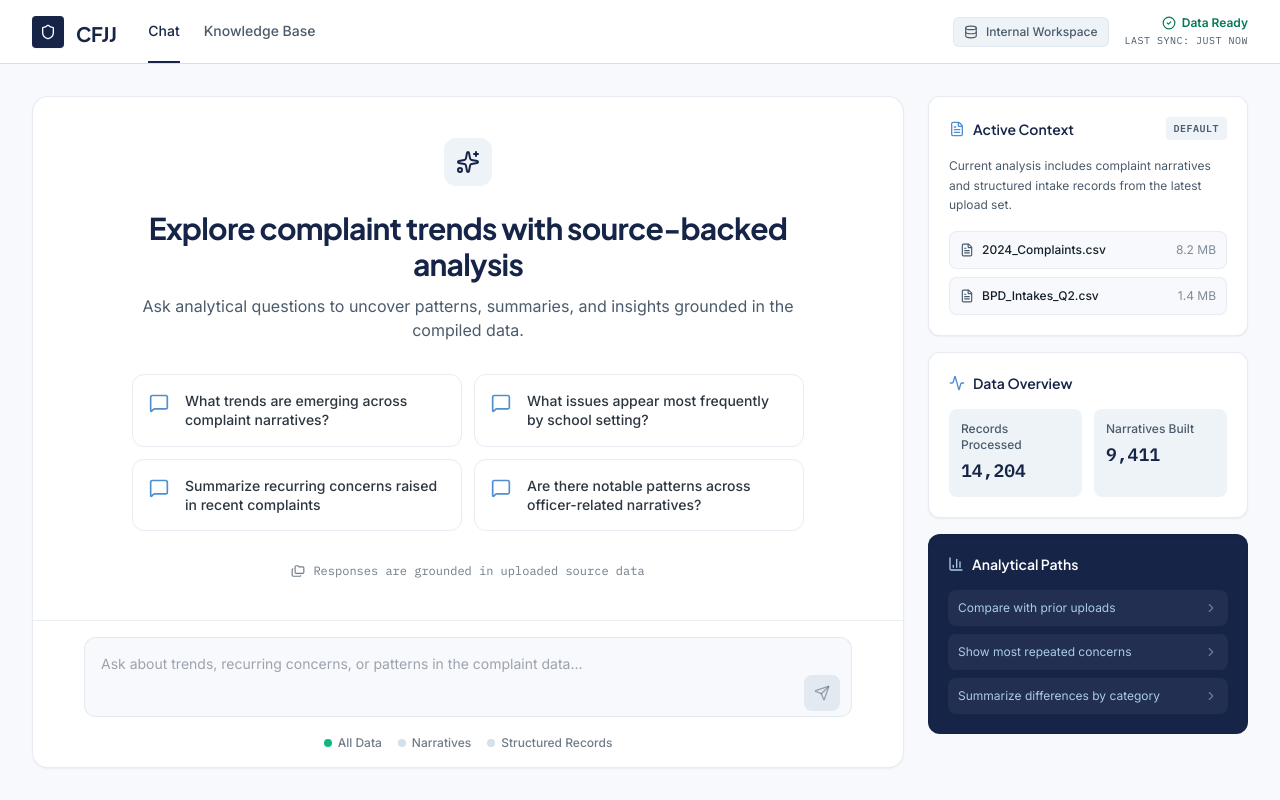
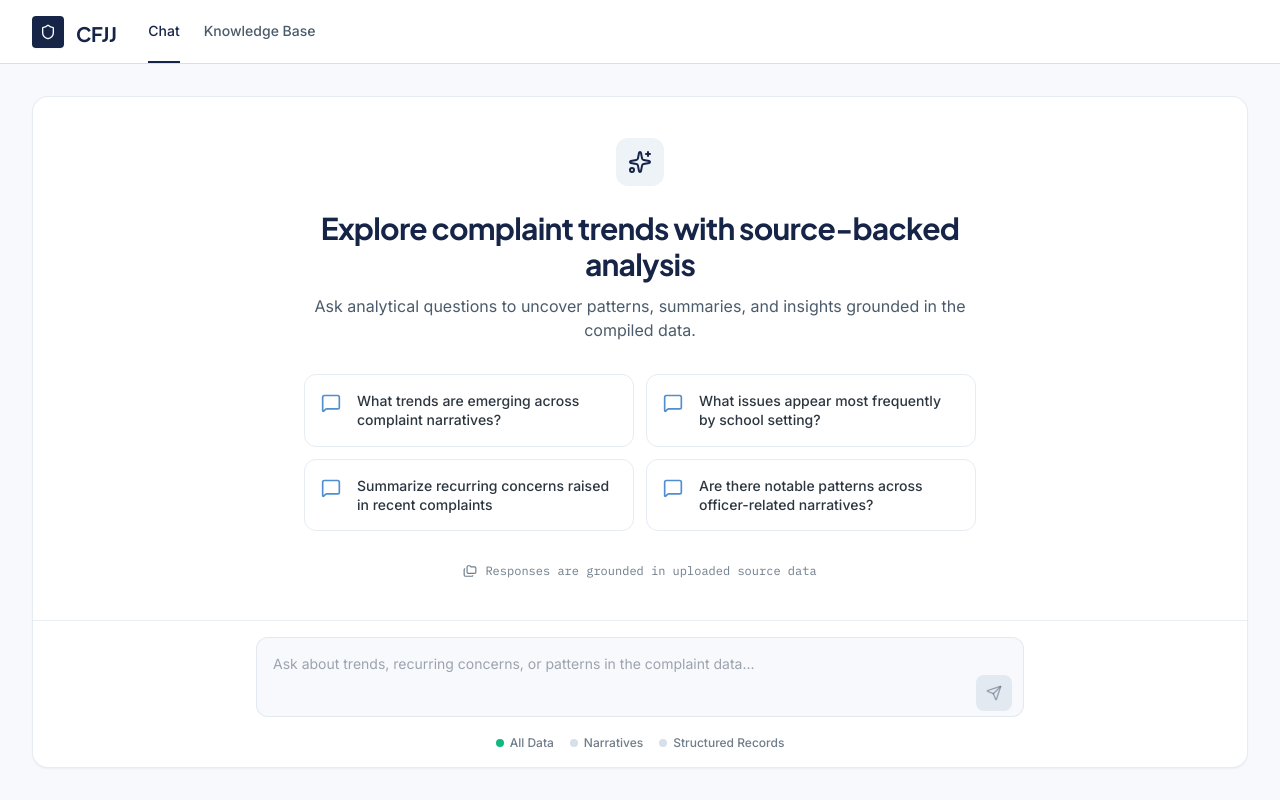
Before and after one commit to BU-Spark/dd4g-cfjj, a React app in the folder frontend/: page / in a window 1280 px wide. Built offline with nearby package versions, Linux system fonts and the light colour scheme; the HTML template or start-up script is replaced by a standard one.

Commit message:
clearing fluff

```diff
--- a/frontend/src/components/Layout.jsx
+++ b/frontend/src/components/Layout.jsx
@@ -1,5 +1,5 @@
 import { Link, Outlet, useLocation } from 'react-router-dom';
-import { Database, CheckCircle2, Shield } from 'lucide-react';
+import { Shield } from 'lucide-react';
 import { cn } from '../lib/utils';
 
 export default function Layout() {
@@ -45,24 +45,6 @@ export default function Layout() {
                         </nav>
                     </div>
 
-                    {/* Right: Status / Internal Label */}
-                    <div className="flex items-center gap-4">
-                        <div className="hidden lg:flex items-center gap-2 px-2.5 py-1.5 rounded-md bg-cfjj-muted text-cfjj-text-secondary text-xs font-medium border border-cfjj-border/60">
-                            <Database className="w-3.5 h-3.5" />
-                            <span>Internal Workspace</span>
-                        </div>
-
-                        <div className="flex flex-col items-end">
-                            <div className="flex items-center gap-1.5 text-xs font-semibold text-emerald-700">
-                                <CheckCircle2 className="w-3.5 h-3.5" />
-                                Data Ready
-                            </div>
-                            <span className="text-[10px] font-mono text-cfjj-text-secondary uppercase tracking-wider mt-0.5">
-                                Last Sync: Just now
-                            </span>
-                        </div>
-                    </div>
-
                 </div>
             </header>
 
--- a/frontend/src/pages/Chat.jsx
+++ b/frontend/src/pages/Chat.jsx
@@ -16,9 +16,9 @@ export default function Chat() {
     ];
 
     return (
-        <div className="flex-1 flex flex-col lg:flex-row gap-6 h-[calc(100vh-8rem)]">
+        <div className="flex-1 flex flex-col gap-6 h-[calc(100vh-8rem)]">
 
-            {/* Left Column: Chat Area */}
+            {/* Chat Area */}
             <div className="flex-1 flex flex-col bg-white rounded-2xl border border-cfjj-border/60 shadow-sm overflow-hidden animate-fade-in">
 
                 {/* Chat Timeline (Welcome State for now) */}
@@ -97,84 +97,6 @@ export default function Chat() {
                 </div>
             </div>
 
-            {/* Right Column: Context/Evidence Panel */}
-            <div className="w-full lg:w-80 flex flex-col gap-4 animate-slide-up flex-shrink-0">
-
-                {/* Source References */}
-                <div className="bg-white rounded-xl border border-cfjj-border/60 p-5 shadow-sm">
-                    <div className="flex items-center justify-between mb-4">
-                        <h3 className="font-heading font-semibold text-cfjj-navy text-sm flex items-center gap-2">
-                            <FileText className="w-4 h-4 text-cfjj-blue" />
-                            Active Context
-                        </h3>
-                        <span className="text-[10px] uppercase tracking-wider font-mono text-cfjj-text-secondary font-semibold bg-cfjj-muted px-2 py-1 rounded">
-                            Default
-                        </span>
-                    </div>
-                    <p className="text-xs text-cfjj-text-secondary leading-relaxed mb-4">
-                        Current analysis includes complaint narratives and structured intake records from the latest upload set.
-                    </p>
-                    <div className="space-y-2">
-                        <div className="flex items-center justify-between p-2.5 rounded-lg bg-cfjj-bg border border-cfjj-border/50">
-                            <div className="flex items-center gap-2">
-                                <FileText className="w-3.5 h-3.5 text-cfjj-text-secondary" />
-                                <span className="text-xs font-medium text-cfjj-text-primary">2024_Complaints.csv</span>
-                            </div>
-                            <span className="text-xs text-cfjj-text-secondary/70">8.2 MB</span>
-                        </div>
-                        <div className="flex items-center justify-between p-2.5 rounded-lg bg-cfjj-bg border border-cfjj-border/50">
-                            <div className="flex items-center gap-2">
-                                <FileText className="w-3.5 h-3.5 text-cfjj-text-secondary" />
-                                <span className="text-xs font-medium text-cfjj-text-primary">BPD_Intakes_Q2.csv</span>
-                            </div>
-                            <span className="text-xs text-cfjj-text-secondary/70">1.4 MB</span>
-                        </div>
-                    </div>
-                </div>
-
-                {/* Quick Insights */}
-                <div className="bg-white rounded-xl border border-cfjj-border/60 p-5 shadow-sm">
-                    <h3 className="font-heading font-semibold text-cfjj-navy text-sm flex items-center gap-2 mb-4">
-                        <Activity className="w-4 h-4 text-cfjj-blue" />
-                        Data Overview
-                    </h3>
-                    <div className="grid grid-cols-2 gap-3">
-                        <div className="p-3 bg-cfjj-muted rounded-lg flex flex-col gap-1">
-                            <span className="text-cfjj-text-secondary text-xs font-medium">Records Processed</span>
-                            <span className="font-mono text-cfjj-navy text-lg font-bold">14,204</span>
-                        </div>
-                        <div className="p-3 bg-cfjj-muted rounded-lg flex flex-col gap-1">
-                            <span className="text-cfjj-text-secondary text-xs font-medium">Narratives Built</span>
-                            <span className="font-mono text-cfjj-navy text-lg font-bold">9,411</span>
-                        </div>
-                    </div>
-                </div>
-
-                {/* Suggested Follow-Ups */}
-                <div className="bg-cfjj-navy text-white rounded-xl p-5 shadow-inner">
-                    <h3 className="font-heading font-semibold text-sm flex items-center gap-2 mb-4 text-cfjj-surface">
-                        <BarChart3 className="w-4 h-4 text-cfjj-soft-sky" />
-                        Analytical Paths
-                    </h3>
-                    <div className="space-y-2">
-                        {[
-                            "Compare with prior uploads",
-                            "Show most repeated concerns",
-                            "Summarize differences by category"
-                        ].map((path, i) => (
-                            <button
-                                key={i}
-                                className="w-full flex items-center justify-between text-left text-xs text-cfjj-soft-sky hover:text-white p-2.5 rounded-lg bg-white/5 hover:bg-white/10 transition-colors group"
-                                onClick={() => setInput(path)}
-                            >
-                                <span>{path}</span>
-                                <ChevronRight className="w-3.5 h-3.5 opacity-50 group-hover:opacity-100" />
-                            </button>
-                        ))}
-                    </div>
-                </div>
-
-            </div>
         </div>
     );
 }
--- a/frontend/src/pages/KnowledgeBase.jsx
+++ b/frontend/src/pages/KnowledgeBase.jsx
@@ -2,7 +2,7 @@ import { useState } from 'react';
 import {
     UploadCloud, FileSpreadsheet, CheckCircle2,
     Clock, AlertCircle, RefreshCw, MoreVertical,
-    Database, HardDrive, FileText
+    HardDrive, FileText
 } from 'lucide-react';
 import { cn } from '../lib/utils';
 
@@ -79,17 +79,6 @@ export default function KnowledgeBase() {
                         Upload CSV files to refresh the data used for source-backed analysis.
                     </p>
                 </div>
-
-                <div className="flex items-center gap-3">
-                    <div className="flex items-center gap-2 px-3 py-1.5 rounded-lg bg-white border border-cfjj-border/60 shadow-sm">
-                        <Database className="w-4 h-4 text-cfjj-blue" />
-                        <span className="text-sm font-medium text-cfjj-navy">17,751 Records</span>
-                    </div>
-                    <button className="flex items-center gap-2 px-3 py-1.5 rounded-lg bg-cfjj-muted text-cfjj-navy hover:bg-cfjj-border/50 border border-cfjj-border/60 transition-colors text-sm font-medium">
-                        <RefreshCw className="w-4 h-4" />
-                        Sync Status
-                    </button>
-                </div>
             </div>
 
             <div className="grid grid-cols-1 lg:grid-cols-3 gap-6">
@@ -133,32 +122,31 @@ export default function KnowledgeBase() {
                             Ingestion Process
                         </h3>
 
-                        <div className="space-y-4 relative before:absolute before:inset-0 before:ml-3.5 before:-translate-x-px md:before:mx-auto md:before:translate-x-0 before:h-full before:w-0.5 before:bg-cfjj-muted hidden"></div>
-
+                        <div className="space-y-4">
                             <div className="flex items-start gap-4">
-                            <div className="w-7 h-7 rounded-full bg-cfjj-muted flex items-center justify-center text-xs font-bold text-cfjj-navy z-10 ring-4 ring-white">1</div>
-                            <div className="pt-0.5">
+                                <div className="w-7 h-7 rounded-full bg-cfjj-muted flex items-center justify-center text-xs font-bold text-cfjj-navy ring-4 ring-white">1</div>
+                                <div>
                                     <h4 className="text-sm font-semibold text-cfjj-navy">File Received</h4>
-                                <p className="text-xs text-cfjj-text-secondary mt-0.5">Validated and stored securely.</p>
+                                    <p className="text-xs text-cfjj-text-secondary">Validated and stored securely.</p>
                                 </div>
                             </div>
 
                             <div className="flex items-start gap-4">
-                            <div className="w-7 h-7 rounded-full bg-cfjj-muted flex items-center justify-center text-xs font-bold text-cfjj-navy z-10 ring-4 ring-white">2</div>
-                            <div className="pt-0.5">
+                                <div className="w-7 h-7 rounded-full bg-cfjj-muted flex items-center justify-center text-xs font-bold text-cfjj-navy ring-4 ring-white">2</div>
+                                <div>
                                     <h4 className="text-sm font-semibold text-cfjj-navy">Processing Data</h4>
-                                <p className="text-xs text-cfjj-text-secondary mt-0.5">Extracting rows and normalizing fields.</p>
+                                    <p className="text-xs text-cfjj-text-secondary">Extracting rows and normalizing fields.</p>
                                 </div>
                             </div>
 
                             <div className="flex items-start gap-4">
-                            <div className="w-7 h-7 rounded-full bg-cfjj-orange/10 flex items-center justify-center text-xs font-bold text-cfjj-orange z-10 ring-4 ring-white">3</div>
-                            <div className="pt-0.5">
+                                <div className="w-7 h-7 rounded-full bg-cfjj-orange/10 flex items-center justify-center text-xs font-bold text-cfjj-orange ring-4 ring-white">3</div>
+                                <div>
                                     <h4 className="text-sm font-semibold text-cfjj-navy">Ready to Search</h4>
-                                <p className="text-xs text-cfjj-text-secondary mt-0.5">Available in the Analysis Workspace.</p>
+                                    <p className="text-xs text-cfjj-text-secondary">Available in the Analysis Workspace.</p>
                                 </div>
                             </div>
-
+                        </div>
                     </div>
 
                 </div>
@@ -230,7 +218,6 @@ export default function KnowledgeBase() {
                         </table>
                     </div>
 
-                    {/* Empty State / Footer if needed */}
                     <div className="p-4 border-t border-cfjj-border/60 bg-cfjj-bg/30 text-center text-xs text-cfjj-text-secondary/80 font-medium">
                         Files are automatically processed upon upload. Review logs for 'Needs Review' items.
                     </div>
```
Lines whose indentation alone changed are shown as unchanged.
